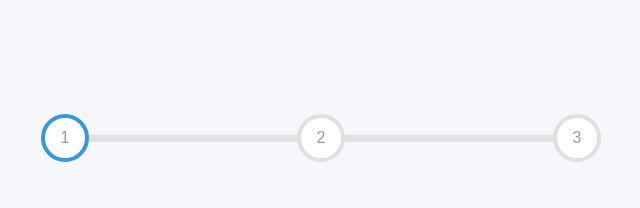
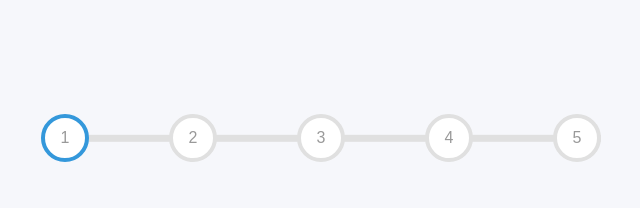
Before and after one commit to Isrealsix/progressBar, a React (Create React App) app: page / in a window 1280 px wide. Shown: the part 212-420 px from the top of the page, without its empty margins (319-959 px from the left). Built offline with nearby package versions, Linux system fonts and the light colour scheme.

Commit message:
minor changes

```diff
--- a/src/components/Buttons.js
+++ b/src/components/Buttons.js
@@ -8,9 +8,10 @@ const Buttons = ({ status }) => {
 	const [backward, setBackward] = useState(true);
 	const [currentState, setCurrentState] = useState(0);
 	const statusContext = useContext(StatusContext);
+	const totalStage = statusContext.totalStage;
 
 	useEffect(() => {
-		if (currentState === status.length - 1) {
+		if (currentState === totalStage - 1) {
 			setForward(true);
 			setBackward(false);
 		}
@@ -20,19 +21,23 @@ const Buttons = ({ status }) => {
 			setForward(false);
 		}
 
-		if (currentState > 0 && currentState !== status.length - 1) {
+		if (currentState > 0 && currentState !== totalStage - 1) {
 			setBackward(false);
 			setForward(false);
 		}
-	}, [currentState, status.length]);
+	}, [currentState, totalStage]);
 
 	const update = type => {
 		if (type === 'forward') {
 			setCurrentState(prevState => (prevState += 1));
 			statusContext.widthHandler('forward');
+			statusContext.setStage(prevStage => (prevStage += 1));
+			statusContext.setPreviousStage(prevStage => (prevStage += 1));
 		} else {
 			setCurrentState(prevState => (prevState -= 1));
 			statusContext.widthHandler('backward');
+			statusContext.setStage(prevStage => (prevStage -= 1));
+			statusContext.setPreviousStage(prevStage => (prevStage -= 1));
 		}
 	};
 
--- a/src/components/Status.js
+++ b/src/components/Status.js
@@ -1,33 +1,61 @@
-import { useState, useContext } from 'react';
+import { useContext, useEffect } from 'react';
 import Buttons from './Buttons';
 import { StatusContext } from './context';
 import './Status.scss';
 
 const Status = () => {
-	const [status] = useState(['Design', 'Build', 'Lunch']);
+	// const [status] = useState(['Design', 'Build', 'Lunch']);
+
 	const statusContext = useContext(StatusContext);
-	const circleState = statusContext.activeStates();
+	const progressCurrentStage = statusContext.stage;
+	const totalStage = 5;
+	const stage = statusContext.stage;
+	const previousStage = statusContext.previousStage;
+	const width = `${((progressCurrentStage - 1) / (totalStage - 1)) * 100}%`;
+	// console.log(progressCurrentStage, totalStage);
+
+	useEffect(() => {
+		statusContext.setTotalStage(5);
+	}, [statusContext]);
+
 	return (
 		<div>
 			<div className="status__container">
-				<div
-					className="status"
-					style={{ width: `${statusContext.progressWidth}%` }}
-				></div>
+				<div className="status" style={{ width: `${width}` }}></div>
 				<div className="circle active">1</div>
 				<div
 					className={`circle ${
-						circleState === 'deploy' || circleState === 'lunch' ? 'active' : ''
+						stage >= previousStage && stage >= 2 ? 'active' : ''
 					}`}
 				>
 					2
 				</div>
-				<div className={`circle ${circleState === 'lunch' ? 'active' : ''}`}>
+				<div
+					className={`circle ${
+						stage >= previousStage && stage >= 3 ? 'active' : ''
+					}`}
+				>
 					3
+				</div>
+
+				<div
+					className={`circle ${
+						stage >= previousStage && stage >= 4 ? 'active' : ''
+					}`}
+				>
+					4
+				</div>
+
+				<div
+					className={`circle ${
+						stage >= previousStage && stage >= 5 ? 'active' : ''
+					}`}
+				>
+					5
 				</div>
 			</div>
 
-			<Buttons status={status} />
+			<Buttons />
 		</div>
 	);
 };
--- a/src/components/context.js
+++ b/src/components/context.js
@@ -4,10 +4,19 @@ export const StatusContext = React.createContext({
 	progressWidth: 0,
 	widthHandler: type => {},
 	activeStates: () => {},
+	stage: 1,
+	previousStage: 0,
+	setPreviousStage: prevState => {},
+	totalStage: 0,
+	setTotalStage: total => {},
+	setStage: prevStage => {},
 });
 
 export const StatusContextProvider = props => {
 	const [progressWidth, setProgressWidth] = useState(0);
+	const [stage, setStage] = useState(1);
+	const [totalStage, setTotalStage] = useState(0);
+	const [previousStage, setPreviousStage] = useState(0);
 
 	useEffect(() => {}, []);
 
@@ -42,6 +51,12 @@ export const StatusContextProvider = props => {
 				progressWidth,
 				widthHandler,
 				activeStates,
+				stage,
+				setStage,
+				totalStage,
+				setTotalStage,
+				previousStage,
+				setPreviousStage,
 			}}
 		>
 			{props.children}
```
